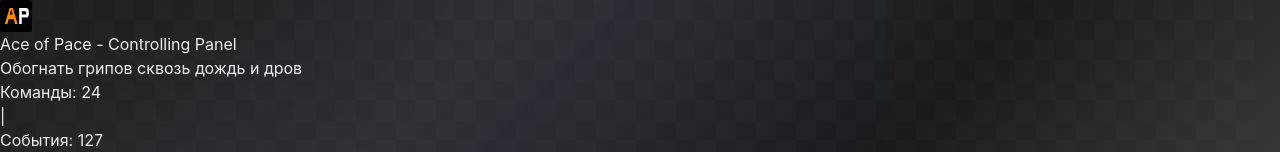
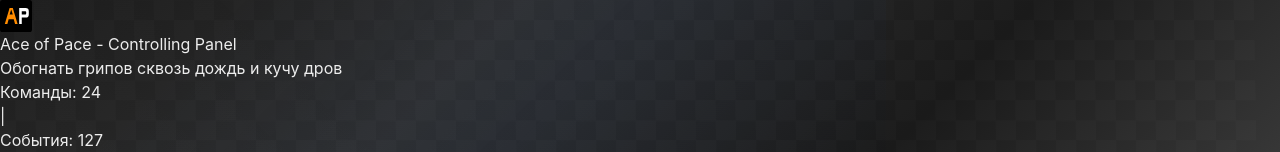
Before and after one commit to MrChester-X/race-time-front, a Next.js app: page /pits in a window 1280 px wide. Shown: the top 152 px of the page. Built offline with nearby package versions, Linux system fonts and the light colour scheme.

Commit message:
fix: griphunters typo

```diff
--- a/src/app/pits/page.tsx
+++ b/src/app/pits/page.tsx
@@ -52,7 +52,7 @@ export default function Pits() {
               <APLogo width={32} height={32} className="rounded-lg shadow-lg" />
               <div>
                 <h1 className="text-xl font-bold text-white">Ace of Pace - Controlling Panel</h1>
-                <p className="text-blue-300 text-sm">Обогнать грипов сквозь дождь и дров</p>
+                <p className="text-blue-300 text-sm">Обогнать грипов сквозь дождь и кучу дров</p>
               </div>
             </div>
             <div className="flex items-center gap-4 text-sm text-gray-300">
```
